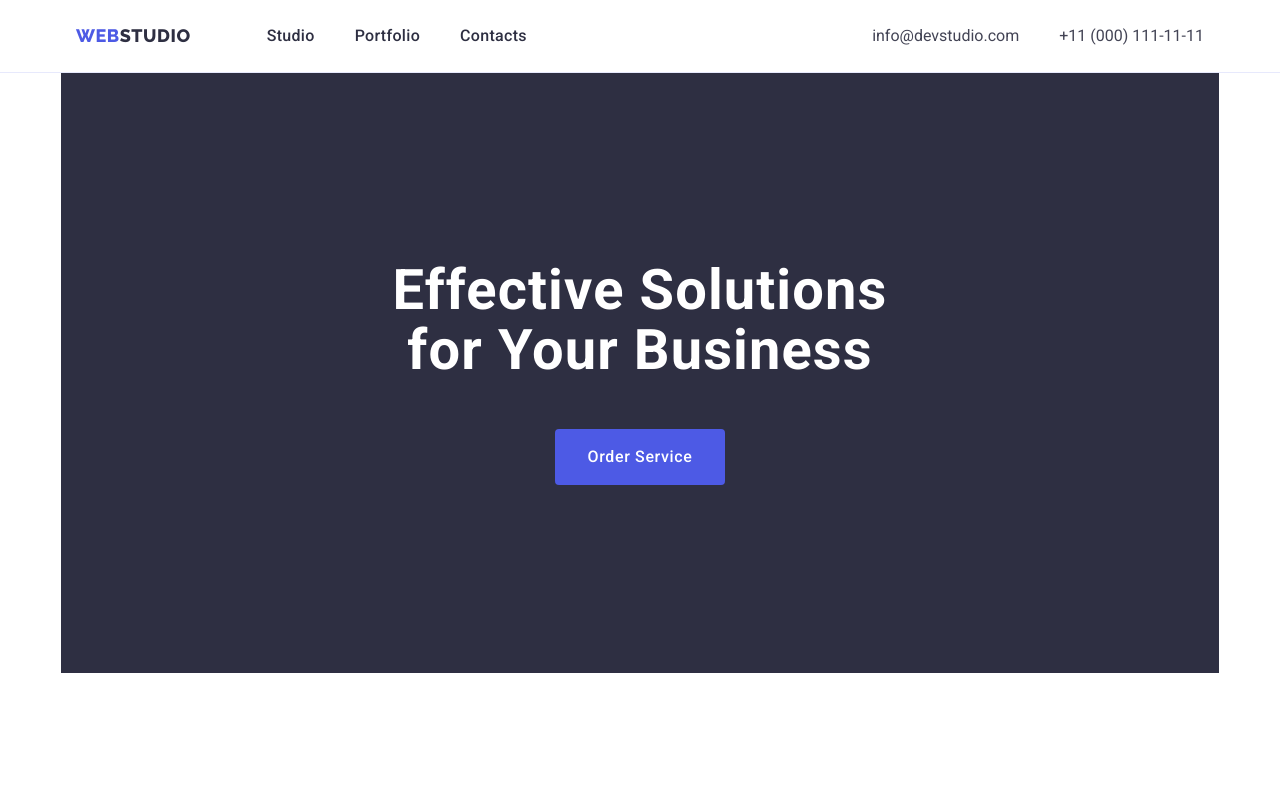
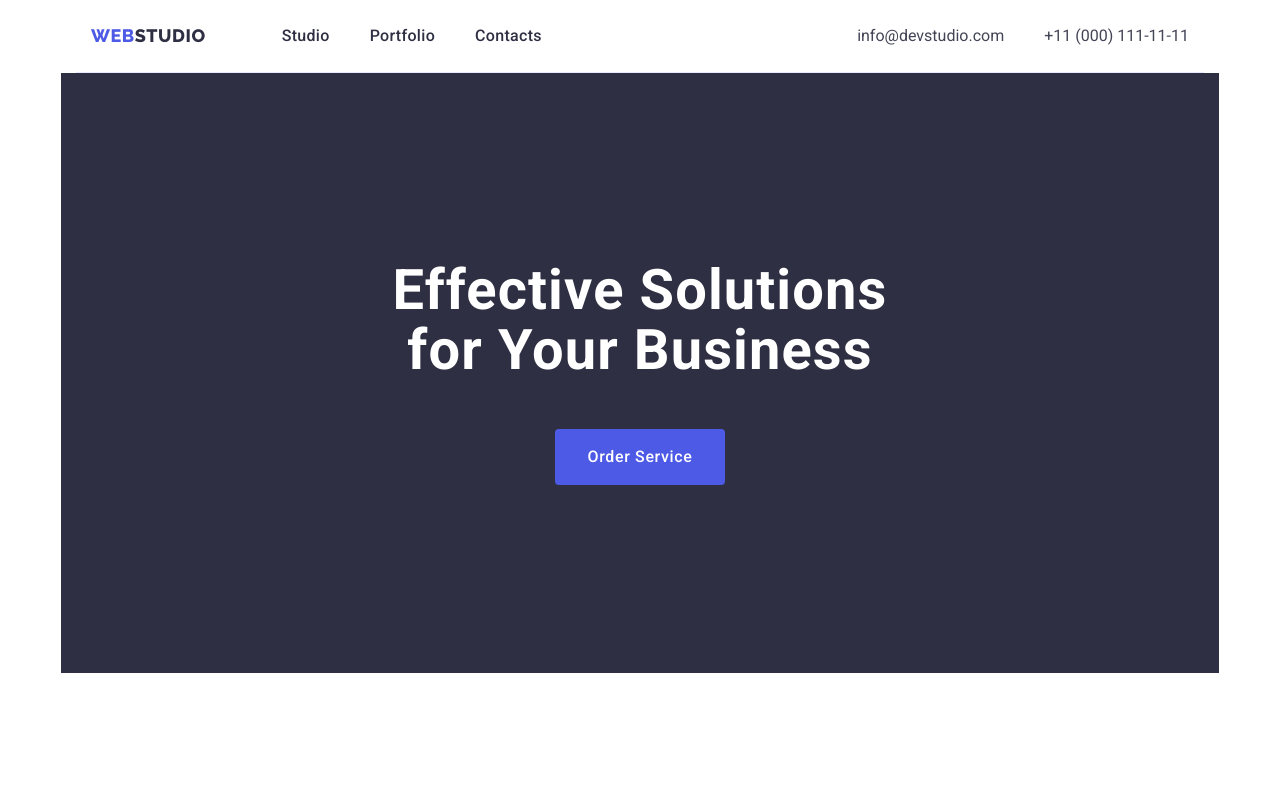
Before and after one commit to Serhii01071994/goit-markup-hw-04, a plain HTML site: page index.html in a window 1280 px wide. Shown: the top 790 px of the page. Drawn offline with nearby package versions, Linux system fonts and the light colour scheme.

Commit message:
начальный макет

```diff
--- a/css/styles.css
+++ b/css/styles.css
@@ -90,7 +90,7 @@ img {
 
 .header {
   background-color: var(--bgrond-hdr);
-  border-bottom: 1px solid var(--header-border);
+
 }
 .link-style:hover,
 .link-style:focus {
@@ -133,6 +133,9 @@ img {
   display: flex;
   justify-content: space-between;
   align-items: center;
+  border-bottom: 1px solid var(--header-border);
+
+  width: 1128px;
 }
 .header-nav-flex {
   display: flex;
```
